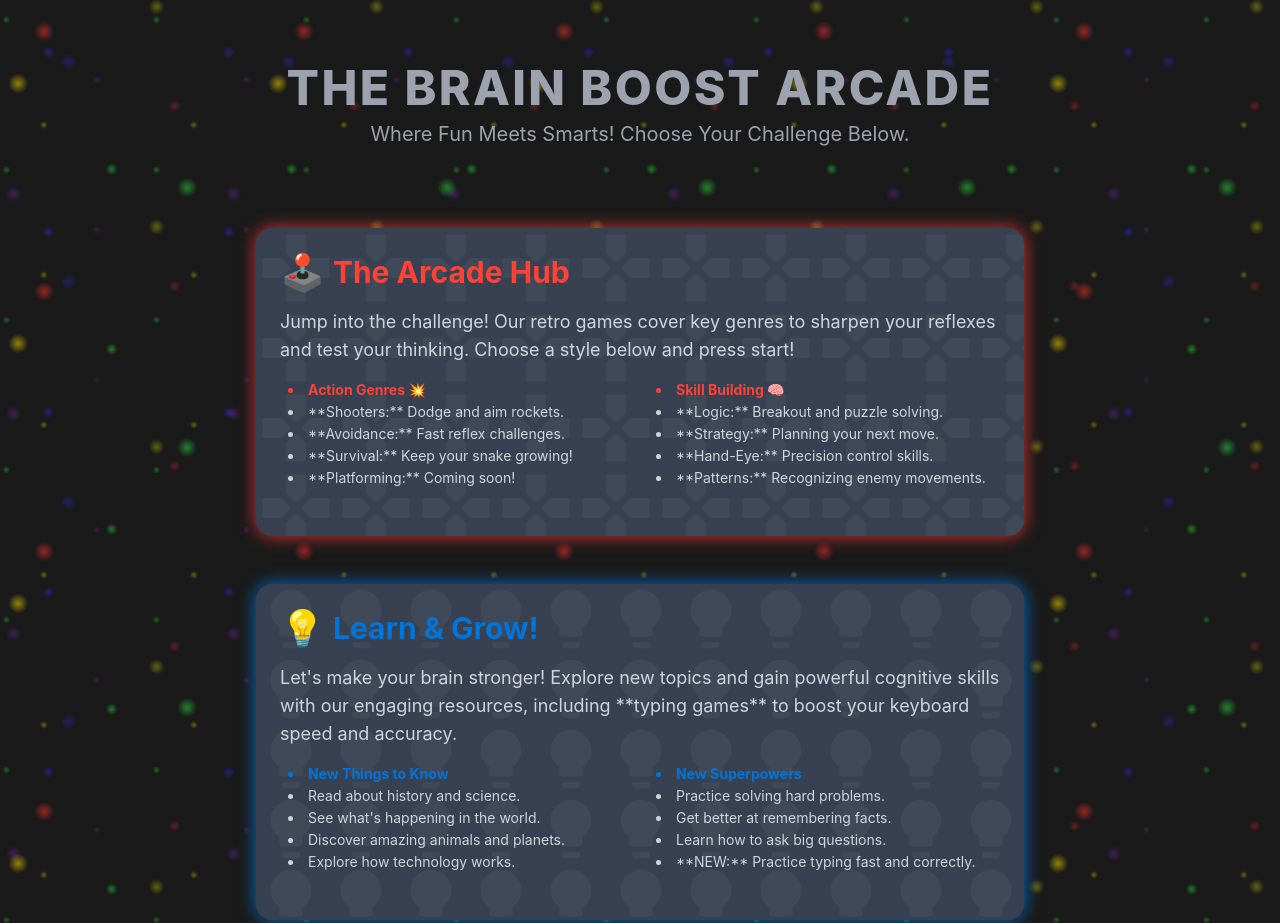
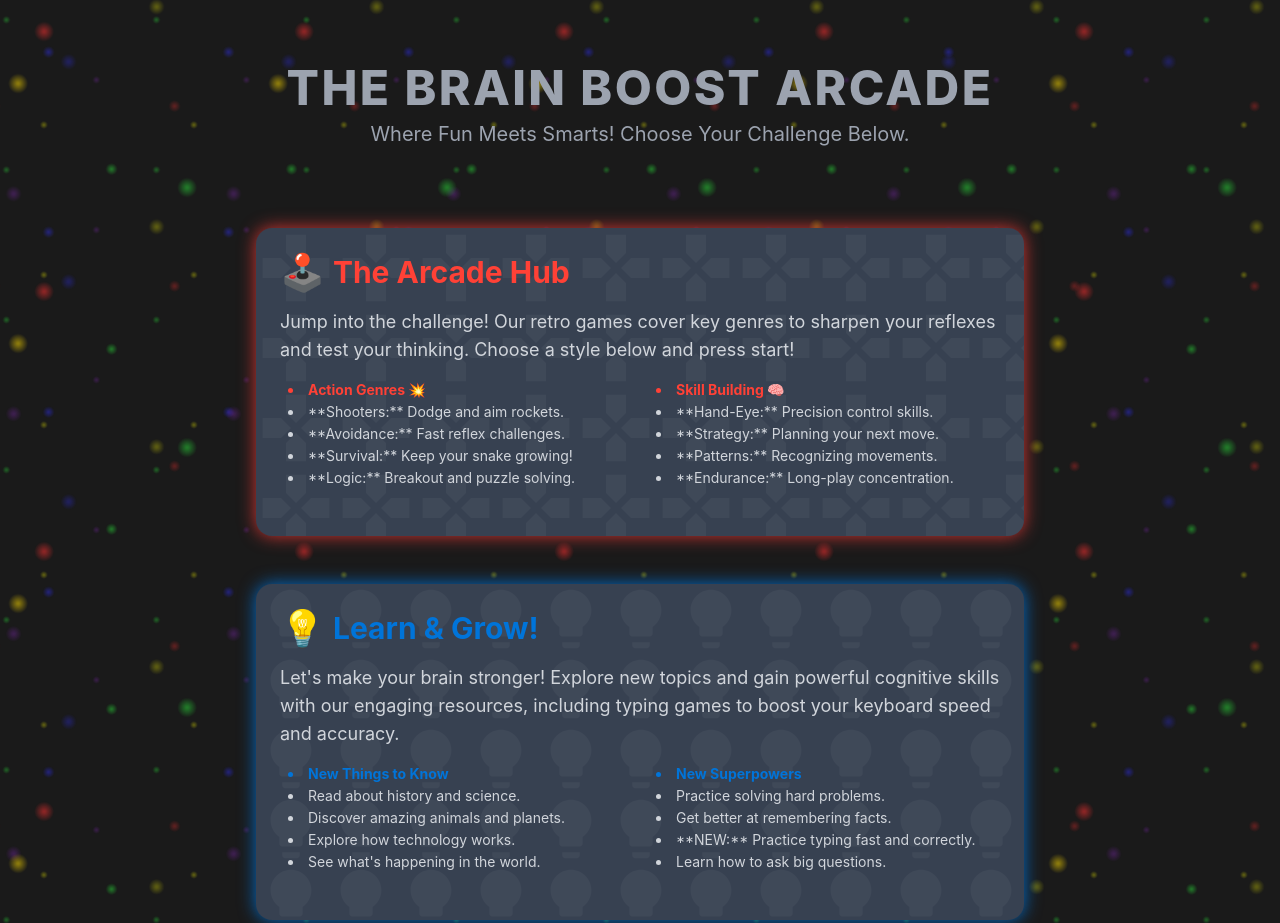
Before and after one commit to mikela2relle-hue/the_brain_boost_arcade, a plain HTML site: page index.html in a window 1280 px wide. Shown: the top 923 px of the page. Drawn offline with nearby package versions, Linux system fonts and the light colour scheme.

```diff
--- a/index.html
+++ b/index.html
@@ -243,14 +243,14 @@
                             <li>**Shooters:** Dodge and aim rockets.</li>
                             <li>**Avoidance:** Fast reflex challenges.</li>
                             <li>**Survival:** Keep your snake growing!</li>
-                            <li>**Platforming:** Coming soon!</li>
+                            <li>**Logic:** Breakout and puzzle solving.</li>
                         </ul>
                         <ul class="list-disc list-inside ml-2 space-y-0.5">
                             <li class="text-arcade-red font-bold">Skill Building 🧠</li>
-                            <li>**Logic:** Breakout and puzzle solving.</li>
+                            <li>**Hand-Eye:** Precision control skills.</li>
                             <li>**Strategy:** Planning your next move.</li>
-                            <li>**Hand-Eye:** Precision control skills.</li>
-                            <li>**Patterns:** Recognizing enemy movements.</li>
+                            <li>**Patterns:** Recognizing movements.</li>
+                            <li>**Endurance:** Long-play concentration.</li>
                         </ul>
                     </div>
                 </div>
@@ -264,23 +264,23 @@
                     </h2>
 
                     <p class="text-gray-300 mb-4 text-lg">
-                        Let's make your brain stronger! Explore new topics and gain powerful cognitive skills with our engaging resources, including **typing games** to boost your keyboard speed and accuracy.
+                        Let's make your brain stronger! Explore new topics and gain powerful cognitive skills with our engaging resources, including typing games to boost your keyboard speed and accuracy.
                     </p>
 
                     <div class="grid grid-cols-2 gap-x-4 text-sm text-gray-300 mb-6">
                         <ul class="list-disc list-inside ml-2 space-y-0.5">
                             <li class="text-arcade-blue font-bold">New Things to Know</li>
                             <li>Read about history and science.</li>
-                            <li>See what's happening in the world.</li>
                             <li>Discover amazing animals and planets.</li>
                             <li>Explore how technology works.</li>
+                            <li>See what's happening in the world.</li>
                         </ul>
                         <ul class="list-disc list-inside ml-2 space-y-0.5">
                             <li class="text-arcade-blue font-bold">New Superpowers</li>
                             <li>Practice solving hard problems.</li>
                             <li>Get better at remembering facts.</li>
+                            <li>**NEW:** Practice typing fast and correctly.</li>
                             <li>Learn how to ask big questions.</li>
-                            <li>**NEW:** Practice typing fast and correctly.</li>
                         </ul>
                     </div>
                 </div>
@@ -303,12 +303,14 @@
                             <li>**NEW:** Use the online painting canvas!</li>
                             <li>Design fun sticker pages.</li>
                             <li>Print cool coloring pages.</li>
+                            <li>Build and save your masterpieces.</li>
                         </ul>
                         <ul class="list-disc list-inside ml-2 space-y-0.5">
                             <li class="text-arcade-green font-bold">Offline Puzzles 🧩</li>
                             <li>Solve awesome mazes.</li>
                             <li>Try tricky word searches.</li>
                             <li>Print logic grid challenges.</li>
+                            <li>Practice drawing and tracing.</li>
                         </ul>
                     </div>
                 </div>
@@ -347,19 +349,16 @@
         };
 
         // --- GAME LIST DATA (Used by arcade_page.html) ---
-        // CRITICAL FIX: The GAME_LIST is defined here. We need to ensure arcade_page.html
-        // pulls this data directly from the DOM rather than relying on cached localStorage.
+        // CRITICAL FIX: Added 'games/' prefix to all file paths.
         const GAME_LIST = [
-            { name: "Snake 1985", file: "Snake1985.html", color: "play-green", description: "The classic retro challenge! Grow your snake on the monochrome grid, avoid walls and your own tail." },
-            { name: "Breakout 1985", file: "Breakout1985.html", color: "play-red", description: "Use your paddle to reflect the ball and smash the blocks above. Clear the screen to win!" },
-            { name: "Galaga 1985", file: "Galaga1985.html", color: "play-blue", description: "Defend the galaxy in this vertical space shooter against insect-like aliens. Fire quickly!" },
-            { name: "Gradius 1985", file: "Gradius1985.html", color: "play-red", description: "A monochrome side-scrolling odyssey. Navigate dangerous terrain, turrets, and hostile ships." }
+            { name: "Snake 1985", file: "games/Snake1985.html", color: "play-green", description: "The classic retro challenge! Grow your snake on the monochrome grid, avoid walls and your own tail." },
+            { name: "Breakout 1985", file: "games/Breakout1985.html", color: "play-red", description: "Use your paddle to reflect the ball and smash the blocks above. Clear the screen to win!" },
+            { name: "Galaga 1985", file: "games/Galaga1985.html", color: "play-blue", description: "Defend the galaxy in this vertical space shooter against insect-like aliens. Fire quickly!" },
+            { name: "Gradius 1985", file: "games/Gradius1985.html", color: "play-red", description: "A monochrome side-scrolling odyssey. Navigate dangerous terrain, turrets, and hostile ships." }
         ];
 
-        // This is where we need to ensure the data transfer happens correctly, without caching issues.
-        // We will remove localStorage usage on the homepage for simplicity and reliable loading.
-        // Instead, we define the list globally on the window object.
-        window.GAME_LIST_DATA = GAME_LIST;
+        // CRITICAL FIX: Store data in Session Storage (reliable, non-cached transfer for one session)
+        sessionStorage.setItem('GAME_LIST_DATA', JSON.stringify(GAME_LIST));
 
 
         // --- Initialization ---
```
